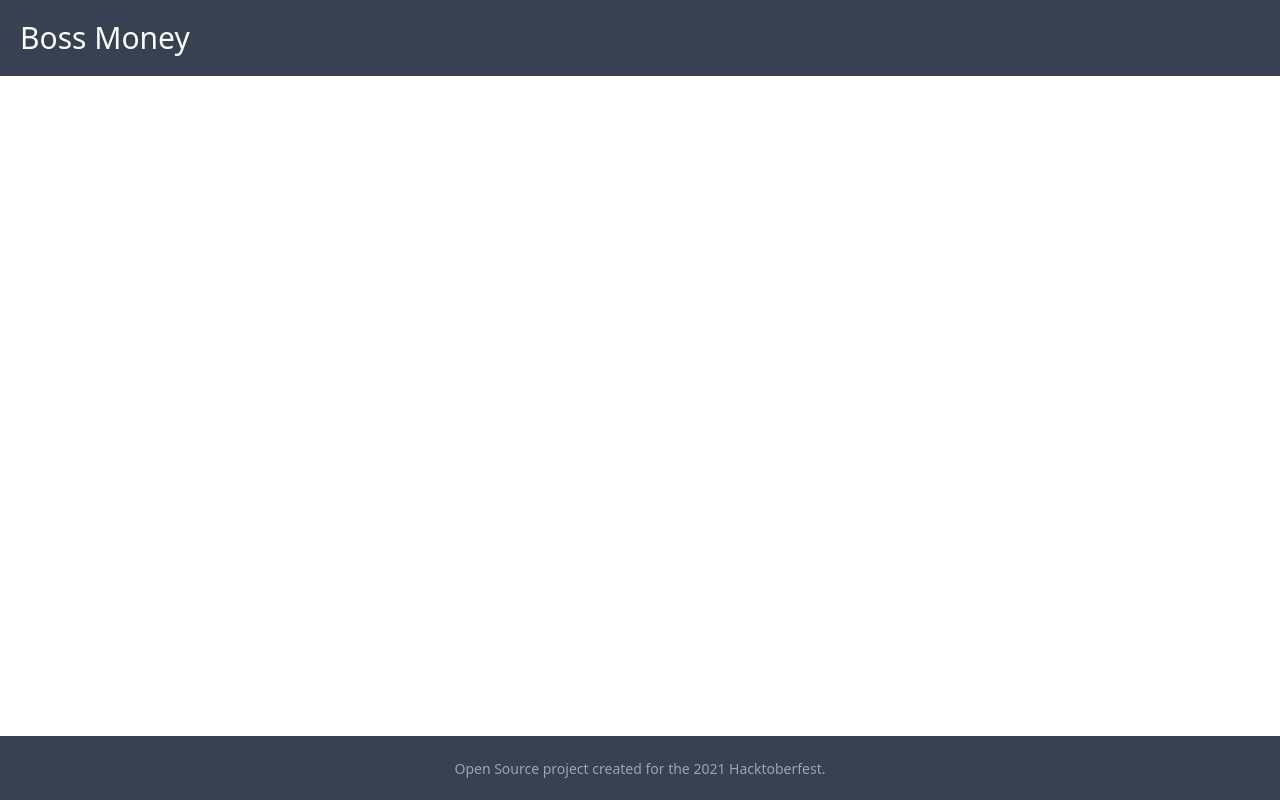
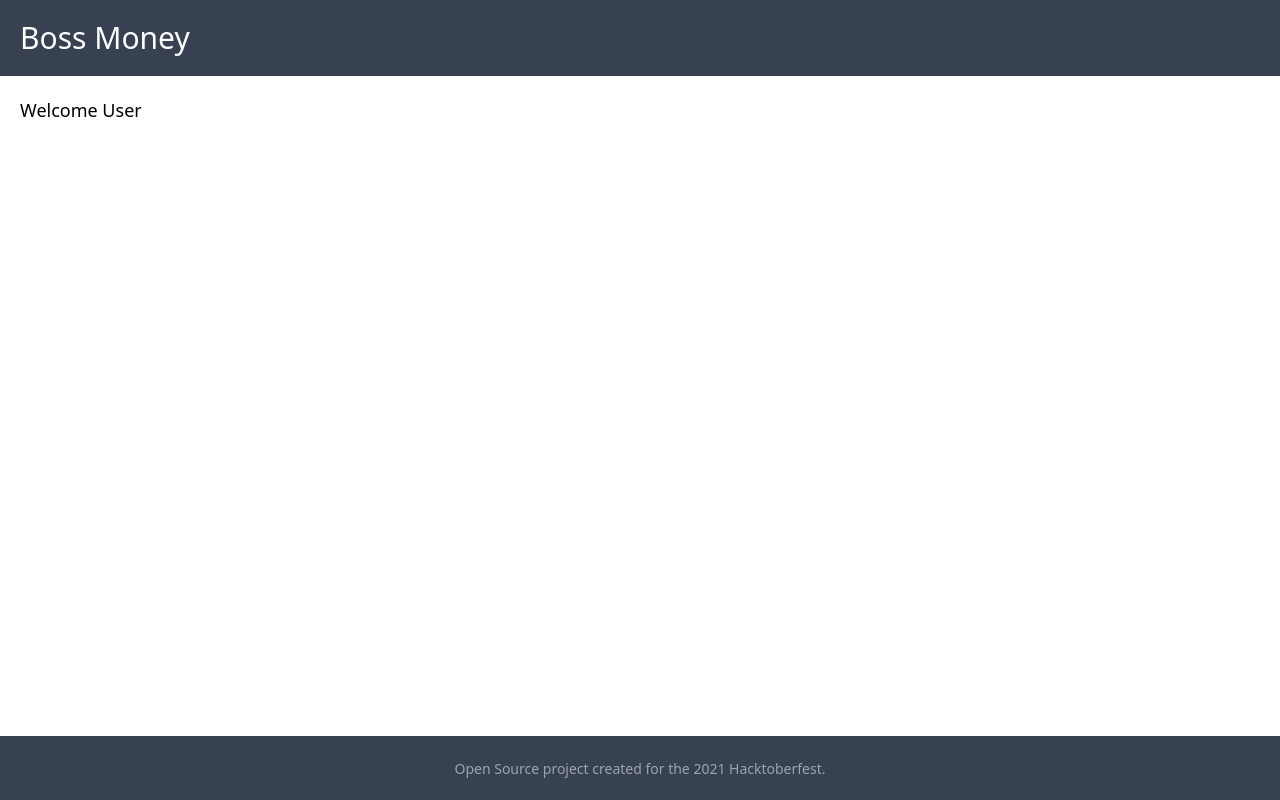
Before and after one commit to Burkard-OSS/boss-money-app, a Next.js app: page / in a window 1280 px wide. Built offline with nearby package versions, Linux system fonts and the light colour scheme.

Commit message:
(feat) styling

```diff
--- a/src/pages/_app.tsx
+++ b/src/pages/_app.tsx
@@ -10,9 +10,8 @@ function MyApp({ Component, pageProps }: AppProps) {
       <footer className="absolute bottom-0 w-full p-5 bg-gray-700 text-white text-center">
         <span className="text-gray-400 text-sm">
           <a href="https://github.com/Burkard-OSS/boss-money-app">
-            Open Source project
-          </a>{" "}
-          created for the 2021 Hacktoberfest.
+            Open Source project created for the 2021 Hacktoberfest.
+          </a>
         </span>
       </footer>
     </div>
--- a/src/pages/index.tsx
+++ b/src/pages/index.tsx
@@ -12,6 +12,10 @@ const Home: NextPage = () => {
         <link rel="icon" href="/favicon.ico" />
       </Head>
       <Navigation />
+      <div>
+        <h2 className="p-5 text-lg">Welcome User</h2>
+
+      </div>
     </>
   );
 };
```
